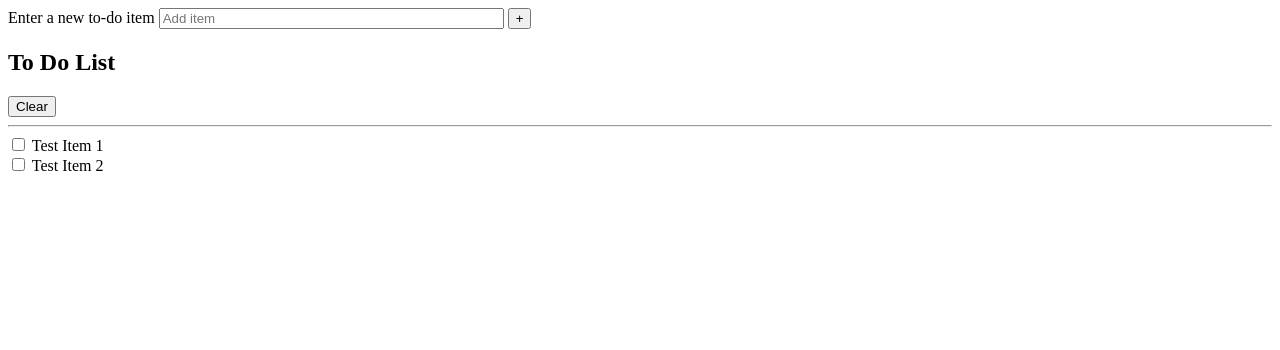
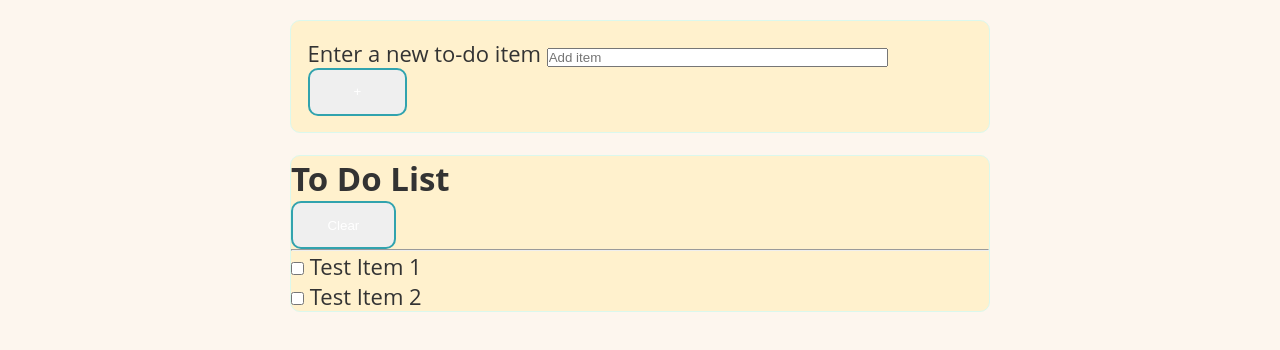
Before and after one commit to siestuser/SimpleToDoList, a website: page index.html in a window 1280 px wide. Drawn offline with Linux system fonts and the light colour scheme.

Commit message:
working on things

```diff
--- /dev/null
+++ b/sass/_base.scss
@@ -0,0 +1,46 @@
+$default-font-color: #333333;
+$default-bg-color: #FDF6EE;
+$container-bg-color: #FFF1CD;
+$container-border-color: #DBF8ED;
+$textbox-border-color: #31A3AE;
+$button-text-color: #fff;
+$button-hover-color: #2E2E2E;
+$add-button-color: #457C0E;
+$clear-button-color: #990066;
+
+@mixin mp($size){
+  @media only screen and (min-width: $size){
+    @content;
+  }
+}
+
+* {
+  margin: 0;
+  padding: 0;
+  box-sizing: border-box;
+}
+
+html, body {
+  font-size: 16px;
+  font-family: "Open Sans", sans-serif;
+  width: 100%;
+  min-height: 100%;
+  color: $default-font-color;
+  @include mp(768px){
+    font-size: 22px;
+  }
+}
+
+body{
+  padding: 20px;
+  background-color: $default-bg-color;
+}
+
+section {
+  background-color: $container-bg-color;
+  width: 90%;
+  max-width: 700px;
+  margin: auto;
+  border: 1px solid $container-border-color;
+  border-radius: 10px;
+}
--- /dev/null
+++ b/sass/_newItemEntry.scss
@@ -0,0 +1,6 @@
+.newItemEntry{
+  position: sticky;
+  top: 0;
+  margin-bottom: 1rem;
+  padding: 0.75rem;
+}
--- /dev/null
+++ b/sass/_sharedClasses.scss
@@ -0,0 +1,18 @@
+.button{
+  width: 15%;
+  min-width: 48px;
+  min-height: 48px;
+  color: $button-text-color;
+  border: 2px solid $textbox-border-color;
+  border-radius: 10px;
+  outline: none;
+}
+.button:hover{
+  cursor: pointer;
+}
+
+.button:hover, .button:focus{
+  color: $button-hover-color;
+  filter: brightness(1.2);
+  box-shadow: 4px 2px 8px #000;
+}
--- a/sass/styles.scss
+++ b/sass/styles.scss
@@ -1,3 +1,3 @@
-//body {
-//  background-color: lavender;
-//}
+@import "_base";
+@import "_sharedCLasses";
+@import "newItemEntry";
```
Also changed, not shown: sass/styles.css, 1 other file.
